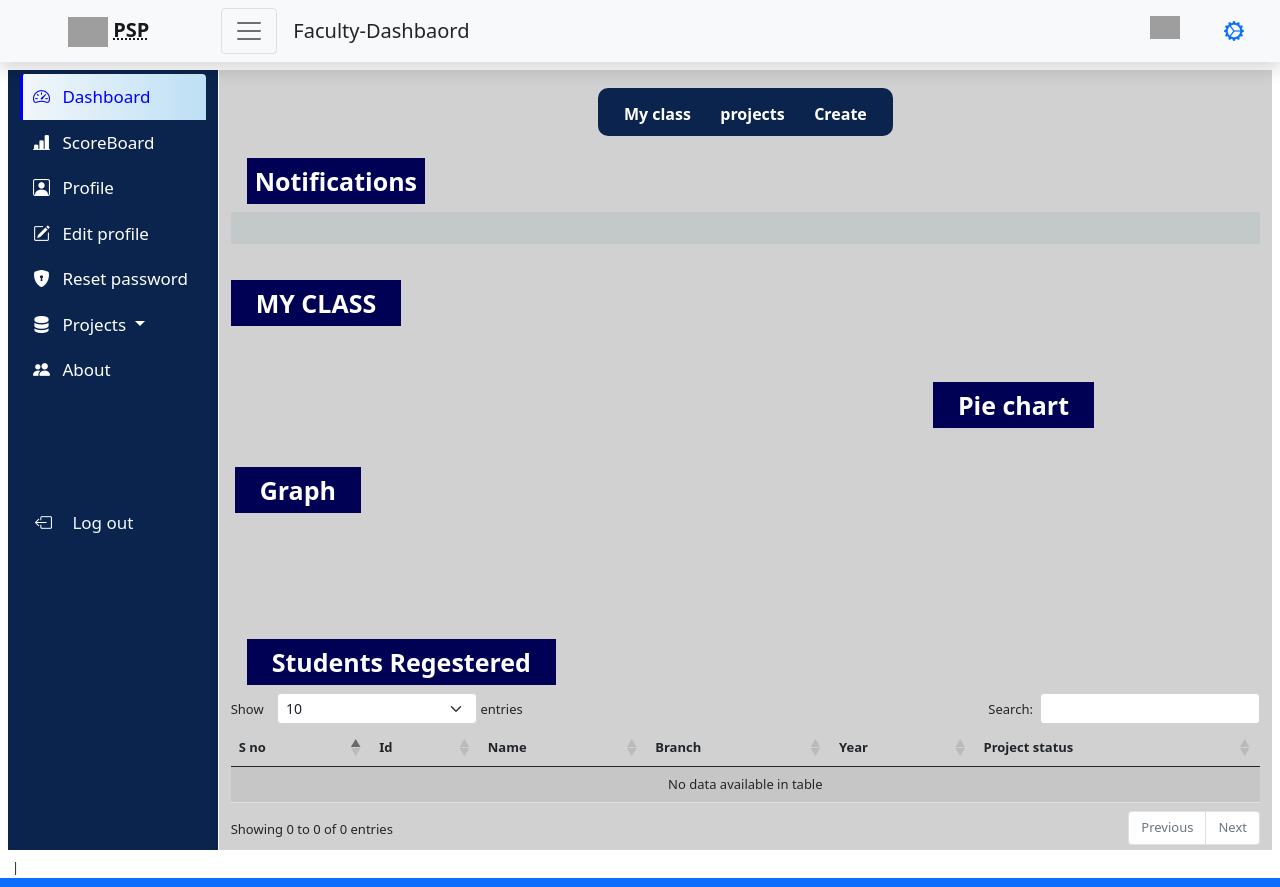
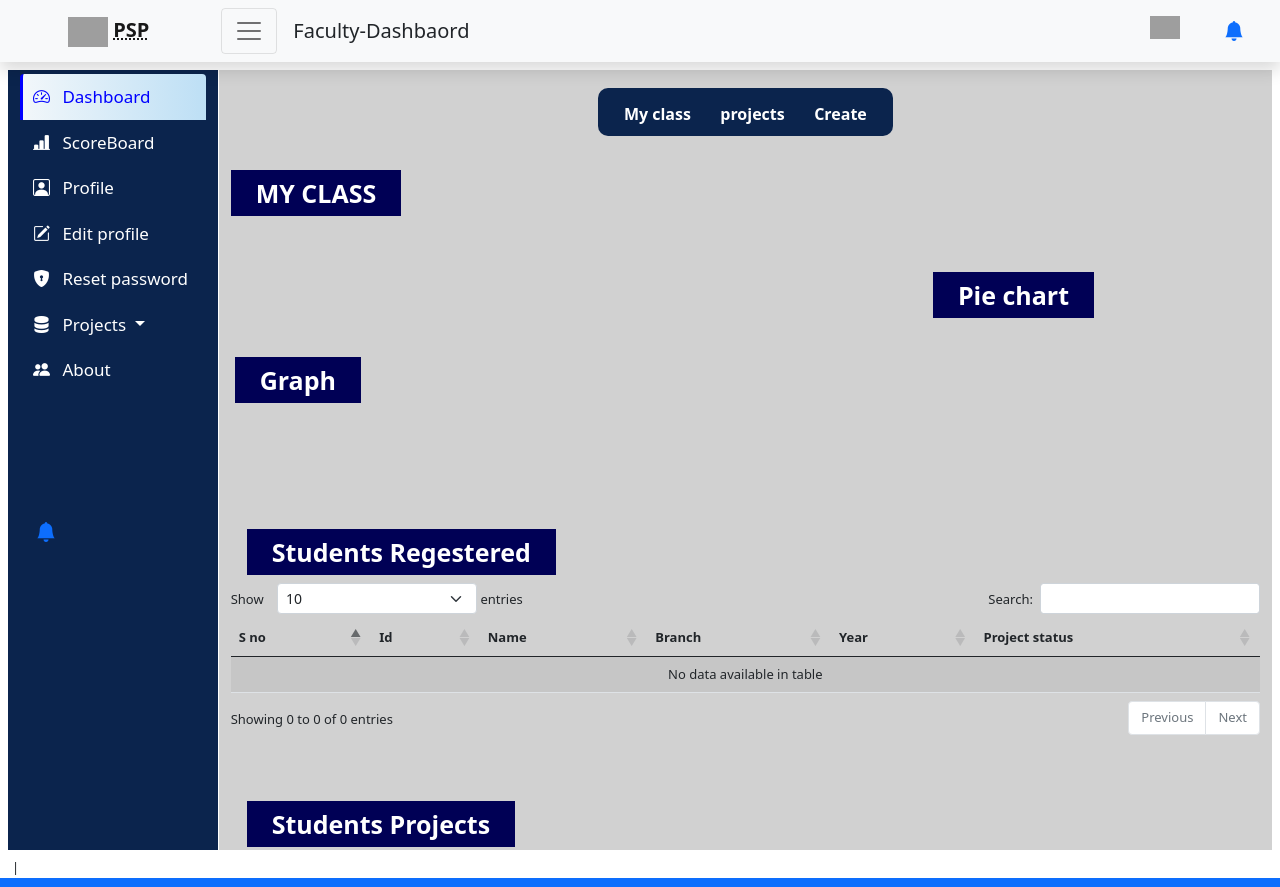
Before and after one commit to JayanthPalla/Project-Submission-Portal-Final, a Django app: template project1/api/templates/project1/faculty-dashboard.html in a window 1280 px wide. Shown: the top 887 px of the page. Run offline with Django 3.2, Linux system fonts and the light colour scheme; the template is opened without the code that fills it, so the values that code supplies are empty; a map, chart or similar area stays blank; some libraries are stand-ins or nearby versions; grey boxes are pictures that could not be loaded.

Commit message:
Update faculty-dashboard.html

```diff
--- a/project1/api/templates/project1/faculty-dashboard.html
+++ b/project1/api/templates/project1/faculty-dashboard.html
@@ -267,7 +267,7 @@
                         <img  class="nav-user"src="https://cdn.pixabay.com/photo/2020/07/01/12/58/icon-5359553_1280.png">
                         <span class="ms-2 me-1 d-none d-md-inline " > {{user.first_name}} {{user.last_name}}</span>
                     </a>
-                    <a class="nav-link" href="#"><i class="bi fs-5 bi-gear-wide-connected me-2"></i></a>
+                    <a class="nav-link" data-bs-toggle="offcanvas" data-bs-target="#notifications" aria-controls="notifications"><i class="bi fs-5 bi-bell-fill me-2"></i></a>
                 </div>
             </div>
         </div>
@@ -295,7 +295,7 @@
                      <a href="{% url 'about-page' %}" class="side-links list-group-item" data-bs-toggle="tooltip" data-bs-placement="right" title="About"> <i class="bi bi-people-fill me-2"></i> <span class="d-none d-md-inline">About </span></a>
                 </div>
                 <br><br><br><br><br><br>
-                    <a href="{% url 'logout' %}" class="logout "data-bs-toggle="tooltip" data-bs-placement="right" title="logout" ><i class="bi bi-box-arrow-left me-3"></i>  <span class="d-none d-md-inline">Log out </span></a>
+                    <a class="nav-link" data-bs-toggle="offcanvas" data-bs-target="#notifications" aria-controls="notifications"><i class="bi fs-5 bi-bell-fill me-2"></i></a>
                 <br><br><br>
             </div>
 
@@ -310,13 +310,22 @@
                 </div>
             </div>
 
+
              <!--Notifications-->
-            <h4 class="side-head ms-3 mt-4 p-2" id="regester">Notifications</h4>
-
-            <div class="p-3"style="background-color:#0551;">
+             <div class="offcanvas offcanvas-end" tabindex="-1" id="notifications" aria-labelledby="notificationsLabel">
+              <div class="offcanvas-header">
+                  <h6 class="side-head ms-1 mt-2 p-2" id="regester">Notifications</h6>
+                  <button type="button" class="btn-close" data-bs-dismiss="offcanvas" aria-label="Close"></button>
+              </div>
+              <div class="offcanvas-body">
+                  <div class="p-1">
                       {% for instruction in project_instructions %}
-                <div class="p-2" >
-                    <h5 class="text-dark mb-1 mt-1  ">{{ instruction_tittle }} </h5>
+                      <div class="p-1 border  shadow" style="background-color:#0111;">
+                          <h6 class="text-dark mb-1 mt-1  ">{{ instruction_tittle }}  [   {{ instruction_faculty }}]</h6>
+                          <div>
+                              <span class="fw-bold">Due Date : </span>
+                              <span>{{ instruction_dueDate }}</span>
+                          </div>
                           <div>
                               <ul>
                                   {% for msg in instruction_msg %}
@@ -326,7 +335,8 @@
                           </div>
                       </div>
                       {% endfor %}
-
+                  </div>
+              </div>
               </div>
 
             <br>
@@ -639,10 +649,8 @@
           document.getElementById("email-field").style.borderColor = "#005";
         }
       }
+    </script>
 
-
-
-    </script>
 
       <!---table-->
       <script src="https://code.jquery.com/jquery-3.5.1.js"></script>
```
Lines whose indentation alone changed are shown as unchanged.
